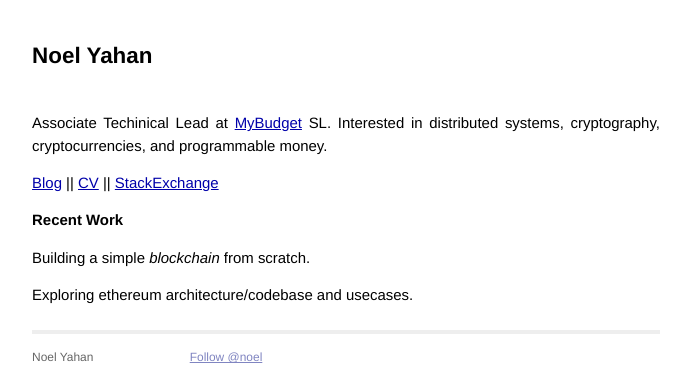
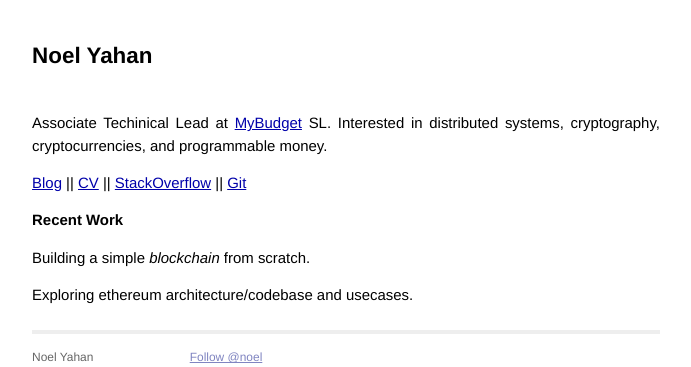
Before and after one commit to noelyahan/noelyahan.github.io, a Jekyll site: the page built from index.html, in a window 1280 px wide. Shown: the top 367 px of the page, without its empty margins (294-985 px from the left). Built offline with Jekyll 4.4.1, drawn with Linux system fonts in a browser that asks for light colours; comment, search, counter and statistics services are not loaded.

Commit message:
update profiles

```diff
--- a/index.html
+++ b/index.html
@@ -6,7 +6,7 @@ title: Noel Yahan
 Associate Techinical Lead at <a href="https://www.mybudget.com.au/">MyBudget</a> SL.  Interested in distributed systems, cryptography,
 cryptocurrencies, and programmable money.
 
-<p><a href="http://noelyahann.blogspot.com/">Blog</a> || <a href="assets/cv.pdf">CV</a> || <a href="https://stackexchange.com/users/1600629/noelyahan?tab=accounts">StackExchange</a>
+<p><a href="http://noelyahann.blogspot.com/">Blog</a> || <a href="assets/cv.pdf">CV</a> || <a href="https://stackoverflow.com/users/story/1481716?view=Cv">StackOverflow</a> || <a href="https://github.com/noelyahan">Git</a>
 
 <h3>Recent Work</h3>
 
```
